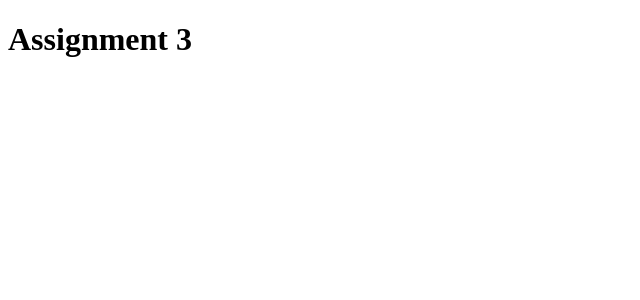
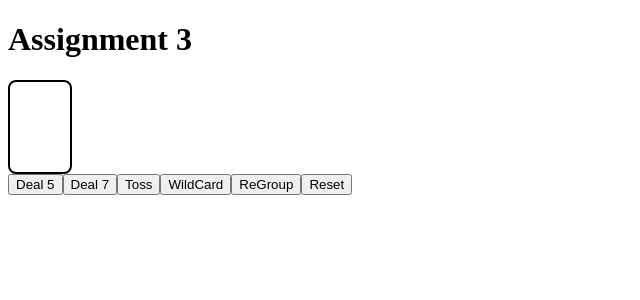
Before and after one commit to brendanddev/Card-Game-in-React, a React (Vite) app: page / in a window 1280 px wide. Shown: the top 300 px of the page, without its empty margins (0-640 px from the left). Built offline with nearby package versions, Linux system fonts and the light colour scheme.

Commit message:
Commit #6 (Issue) - Implementing Button Functionality and Styles, Facing Issues using Induvidual Styles

```diff
--- a/src/App.jsx
+++ b/src/App.jsx
@@ -3,6 +3,7 @@
 // Brendan Dileo
 
 import Deck from "../src/components/Deck";
+import Card from "./components/Card";
 import Button from "./components/Button";
 
 import './App.css'
@@ -10,7 +11,16 @@ import './App.css'
 function App() {
 
   return (
+    <div className="main-container">
     <h1>Assignment 3</h1>
+    <Card />
+    <Button label="Deal 5" />
+    <Button label="Deal 7" />
+    <Button label="Toss" />
+    <Button label="WildCard" />
+    <Button label="ReGroup" />
+    <Button label="Reset" />
+    </div>
   )
 }
 
--- a/src/components/Button.jsx
+++ b/src/components/Button.jsx
@@ -5,11 +5,13 @@
 import "../components/Button.css"
 
 
-const Button = () => {
+const Button = ({ label, onClick }) => {
     return (
-        <button></button>
+        <button onClick={onClick}>
+            {label}
+        </button>
     )
 }
 
-// Export
+// Export Button component
 export default Button;
```
